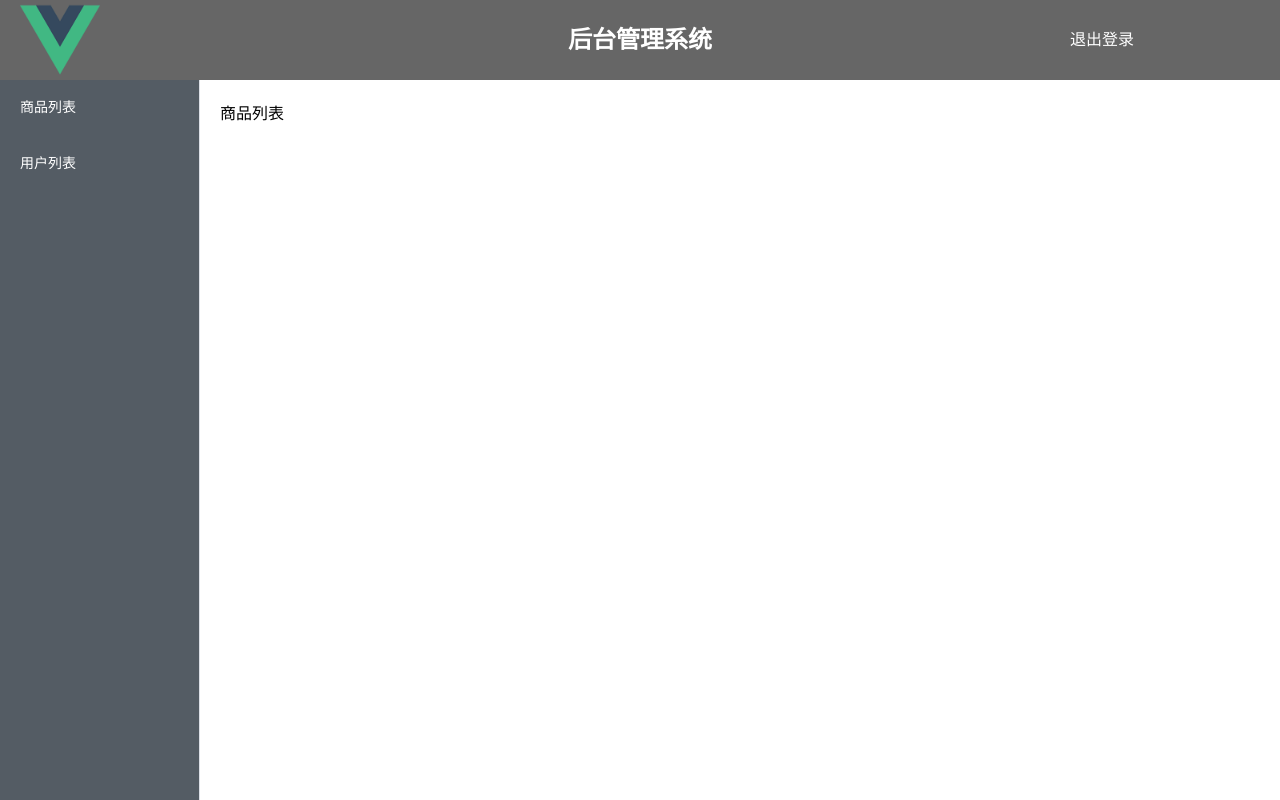
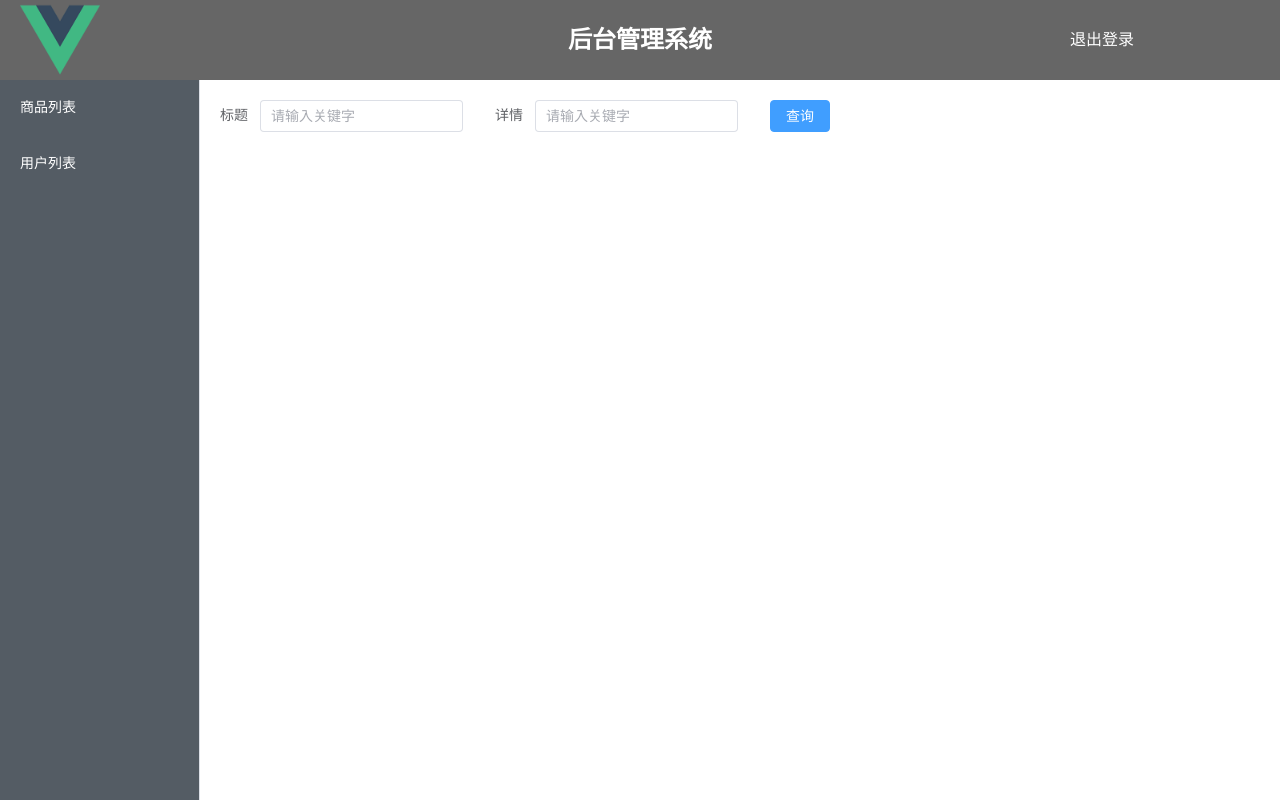
Before and after one commit to cdjchyg/TSRPC, a Vue app in the folder vue3test/vue3AdminSys/admin_sys/: page /goods in a window 1280 px wide. Built offline with nearby package versions, Linux system fonts and the light colour scheme; no server answers.

Commit message:
搜索表单完成

```diff
--- a/vue3test/vue3AdminSys/admin_sys/components.d.ts
+++ b/vue3test/vue3AdminSys/admin_sys/components.d.ts
@@ -20,7 +20,9 @@
     ElMenu: typeof import('element-plus/es')['ElMenu']
     ElMenuItem: typeof import('element-plus/es')['ElMenuItem']
     ElMenuItemGroup: typeof import('element-plus/es')['ElMenuItemGroup']
+    ElOption: typeof import('element-plus/es')['ElOption']
     ElRow: typeof import('element-plus/es')['ElRow']
+    ElSelect: typeof import('element-plus/es')['ElSelect']
     ElSubMenu: typeof import('element-plus/es')['ElSubMenu']
     HelloWorld: typeof import('./src/components/HelloWorld.vue')['default']
     RouterLink: typeof import('vue-router')['RouterLink']
--- a/vue3test/vue3AdminSys/admin_sys/src/request/api.ts
+++ b/vue3test/vue3AdminSys/admin_sys/src/request/api.ts
@@ -10,3 +10,10 @@
         data
     })
 }
+
+export function getGoodsList(){
+    return service({
+        url:"/getGoodsList",
+        method:"get"
+    })
+}
--- /dev/null
+++ b/vue3test/vue3AdminSys/admin_sys/src/type/goods.ts
@@ -0,0 +1,28 @@
+
+export interface ListInt{
+    userId:number
+    id:number
+    title:string
+    introduce:string
+}
+
+interface selectDataInt{
+    title:string
+    introduce:string
+    page:number
+    count:number // 总条数
+    pagesize:number // 默认一页显示几条
+}
+
+
+
+export class InitData{
+    selectData:selectDataInt = {
+        title:"",
+        introduce:"",
+        page:1,
+        count:0,
+        pagesize:10
+    }
+    list:ListInt[] = [] // 展示的内容数据
+}
--- a/vue3test/vue3AdminSys/admin_sys/src/views/GoodsView.vue
+++ b/vue3test/vue3AdminSys/admin_sys/src/views/GoodsView.vue
@@ -1,16 +1,33 @@
 
 <template>
   <div>
-    商品列表
+    <div class="select-box">
+      <el-form :inline="true" :model="selectData" class="demo-form-inline">
+        <el-form-item label="标题">
+          <el-input v-model="selectData.title" placeholder="请输入关键字" />
+        </el-form-item>
+        <el-form-item label="详情">
+          <el-input v-model="selectData.introduce" placeholder="请输入关键字" />
+        </el-form-item>
+        <el-form-item>
+          <el-button type="primary" @click="onSubmit">查询</el-button>
+        </el-form-item>
+      </el-form>
+    </div>
   </div>
 </template>
 
 <script lang="ts">
-import {defineComponent} from 'vue'
-
+import {defineComponent, reactive, toRefs} from 'vue'
+import {getGoodsList} from "../request/api"
+import {InitData} from '../type/goods'
 export default defineComponent({
   setup(){
-    return {}
+    const data = reactive(new InitData())
+    getGoodsList().then((res)=>{
+      console.log(res)
+    })
+    return {...toRefs(data)}
   }
 })
 
```
Also changed, not shown: 1 other file (tests, documents, lock files or other folders).
